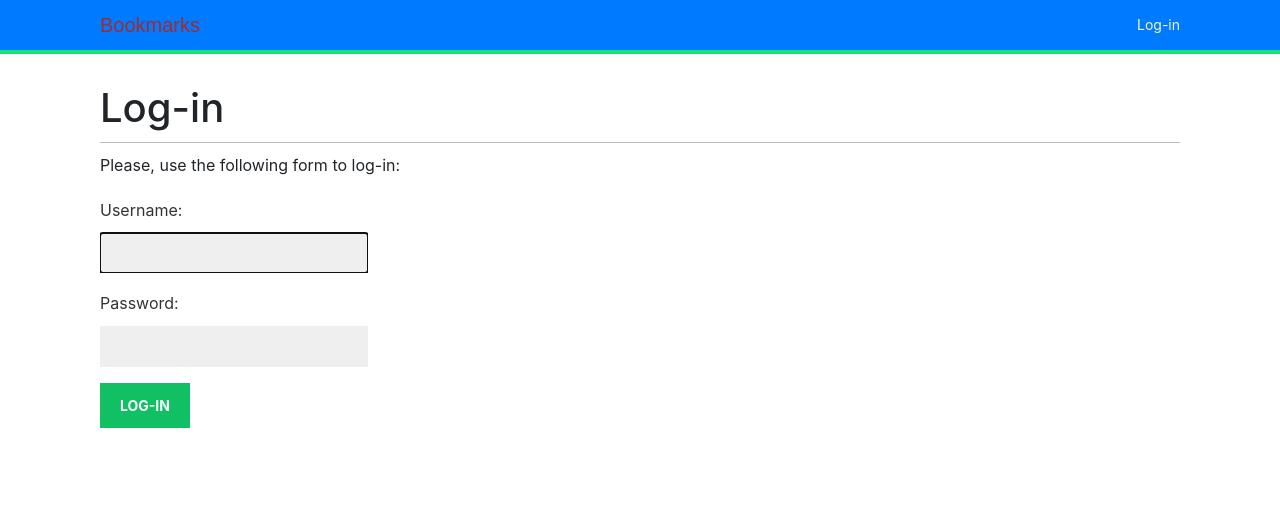
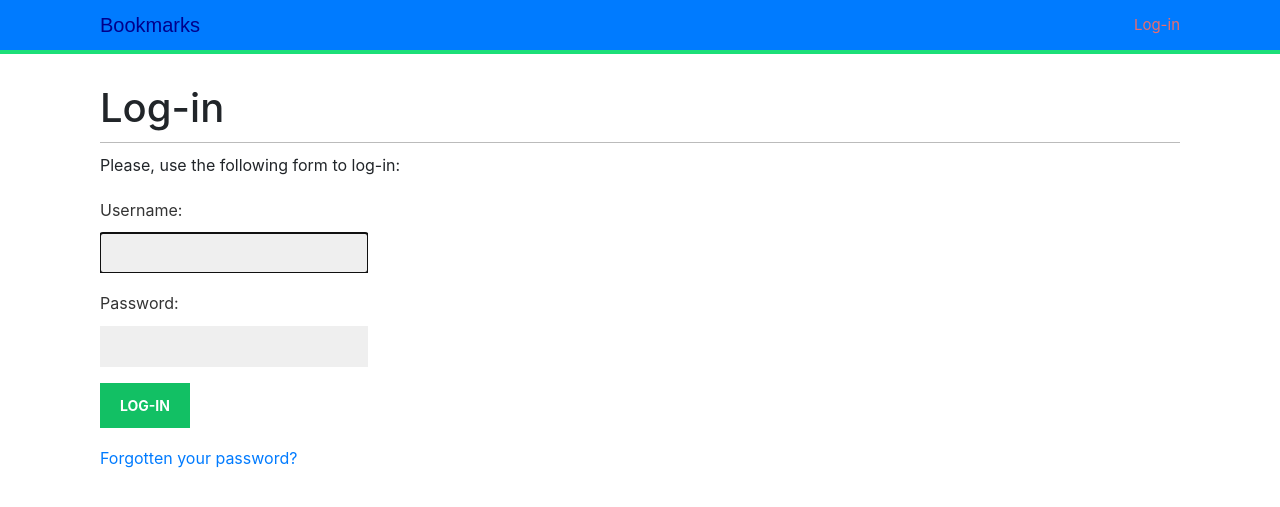
Before and after one commit to smarak1996/Social-website, a Django app: page /account/login/ in a window 1280 px wide. Shown: the top 507 px of the page. Run offline with Django 4.2, Linux system fonts and the light colour scheme; some libraries are stand-ins or nearby versions.

Commit message:
Second Commit

```diff
--- a/account/templates/account/dashboard.html
+++ b/account/templates/account/dashboard.html
@@ -2,5 +2,5 @@
 {% block title %}Dashboard{% endblock %}
 {% block content %}
  <h1>Dashboard</h1>
- <p>Welcome to your dashboard.</p>
+ <p>Welcome to my dashboard.</p>
 {% endblock %}
--- a/account/templates/account/registration/login.html
+++ b/account/templates/account/registration/login.html
@@ -17,5 +17,6 @@
         <input type="hidden" name="next" value="{{ next }}" />
         <p><input type="submit" value="Log-in"></p>
     </form>
+    <p><a href="{% url 'password_reset' %}">Forgotten your password?</a></p>
 </div>
    {% endblock %}
--- /dev/null
+++ b/account/templates/account/registration/password_reset_complete.html
@@ -0,0 +1,6 @@
+{% extends "base.html" %}
+{% block title %}Password reset{% endblock %}
+{% block content %}
+ <h1>Password set</h1>
+ <p>Your password has been set. You can <a href="{% url 'login' %}">log in now</a></p>
+{% endblock %}
--- /dev/null
+++ b/account/templates/account/registration/password_reset_email.html
@@ -0,0 +1,4 @@
+Someone asked for password reset for email {{ email }}. Follow the
+link below:
+{{ protocol }}://{{ domain }}{% url "password_reset_confirm" uidb64=uid token=token %}
+Your username, in case you've forgotten: {{ user.get_username }}
--- a/account/templates/base.html
+++ b/account/templates/base.html
@@ -10,7 +10,7 @@
 </head>
 <body>
     <div id="header" class="bg-primary">
-        <span class="logo" style="color: brown;">Bookmarks</span>
+        <span class="logo" style="color:darkblue;">Bookmarks</span>
         {% if request.user.is_authenticated %}
         <ul class="menu">
             <li {% if section == "dashboard" %}class="selected"{% endif %}>
@@ -31,9 +31,10 @@
  <span class="user">
  {% if request.user.is_authenticated %}
  Hello {{ request.user.first_name }},
- <a href="{% url 'logout' %}">Logout</a>
+ <a href="{% url 'logout' %}" style="color:rgb(236, 109, 109); font-size: 15px;">Logout</a>
  {% else %}
- <a href="{% url 'login' %}">Log-in</a>
+ <a href="{% url 'login' %}" style="color:rgb(236, 109, 109); font-size: 15px;">Log-in</a>
+ <!-- <a href="{% url 'password_reset' %}" style="color:blanchedalmond;">Forget-password</a> -->
  {% endif %}
  </span>
     </div>
--- a/account/urls.py
+++ b/account/urls.py
@@ -1,6 +1,6 @@
-from django.urls import path
+from django.urls import path, re_path
 from . import views
-from django.contrib.auth.views import LogoutView,LoginView, PasswordChangeView, PasswordChangeDoneView
+from django.contrib.auth.views import LogoutView,LoginView, PasswordChangeView, PasswordChangeDoneView, PasswordResetView, PasswordResetDoneView, PasswordResetConfirmView
 
 urlpatterns = [
  #path('login/', views.user_login, name='login'),
@@ -9,6 +9,9 @@ urlpatterns = [
  path('logout/',LogoutView.as_view(template_name='account/registration/logged_out.html'),name="logout"),
  path('passwordchange/',PasswordChangeView.as_view(template_name='account/registration/password_change_form.html'),name="password_change"),
  path('passwordchangedone/',PasswordChangeDoneView.as_view(template_name='account/registration/password_change_done.html'),name="password_change_done"),
+ path('passwordreset/',PasswordResetView.as_view(template_name='account/registration/password_reset_form.html'),name="password_reset"),
+ path('passwordresetdone/',PasswordResetDoneView.as_view(template_name='account/registration/password_reset_done.html'),name="password_reset_done"),
+ re_path(r'^password-reset/confirm/(?P<uidb64>[-\w]+)/(?P<token>[-\w]+)/$',PasswordResetConfirmView.as_view(template_name='account/registration/password_reset_confirm.html'),name="password_reset_confirm"),
 
 
 ]
--- a/bookmarks/settings.py
+++ b/bookmarks/settings.py
@@ -133,3 +133,5 @@ DEFAULT_AUTO_FIELD = 'django.db.models.BigAutoField'
 #LOGIN_URL = reverse_lazy('login')
 #LOGOUT_URL = reverse_lazy('logout')
 LOGIN_REDIRECT_URL ="/account/"
+
+EMAIL_BACKEND = 'django.core.mail.backends.console.EmailBackend'
```
Also changed, not shown: account/templates/account/registration/password_reset_confirm.html (added, +16 -0 lines), account/templates/account/registration/password_reset_done.html (added, +7 -0 lines), account/templates/account/registration/password_reset_form.html (added, +11 -0 lines), db.sqlite3.
